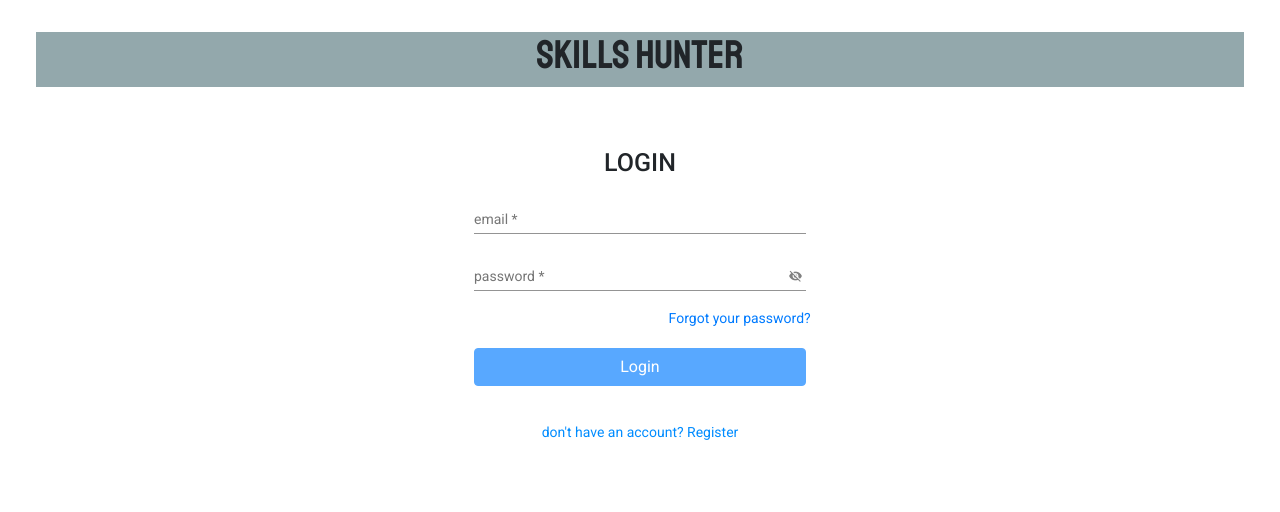
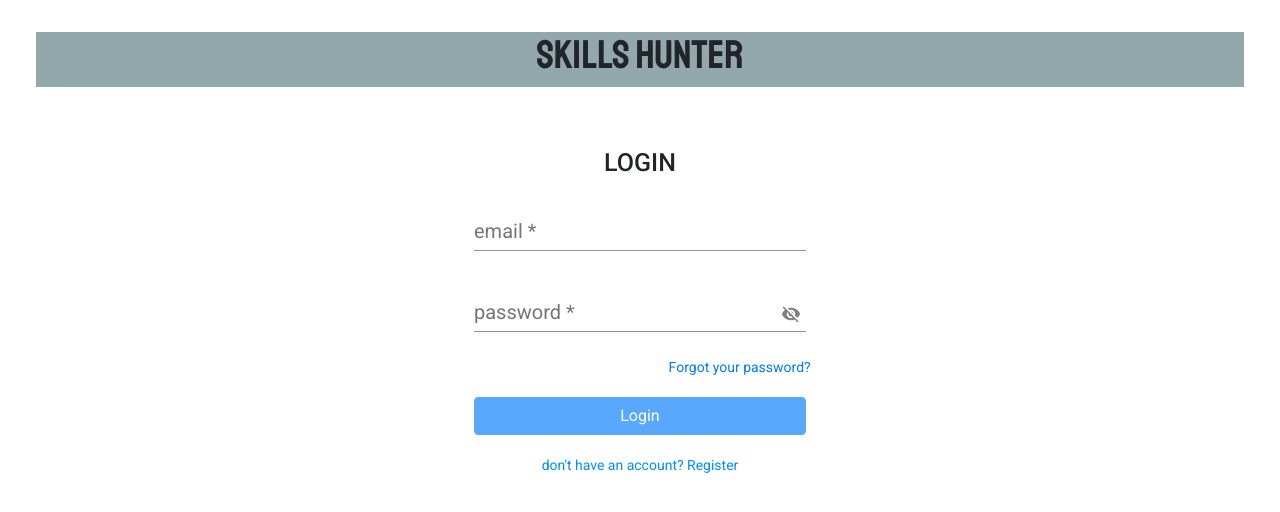
Before and after one commit to COS301-SE-2021/Skills-Hunter, an Angular app in the folder SkillsHunterFrontend/: page / in a window 1280 px wide. Shown: the top 512 px of the page. Built offline with nearby package versions, Linux system fonts and the light colour scheme.

Commit message:
minor changes to login
minor changes to login

```diff
--- /dev/null
+++ b/SkillsHunterFrontend/src/app/classes/login.ts
@@ -0,0 +1,5 @@
+export class login
+{
+    Email: string;
+	Password: string;
+}
--- a/SkillsHunterFrontend/src/app/login/login.component.html
+++ b/SkillsHunterFrontend/src/app/login/login.component.html
@@ -17,7 +17,7 @@
         </mat-form-field>
         <br/>
 
-       <mat-form-field class="field" color="primary">
+       <mat-form-field class="field" color="accent">
             <mat-label>password</mat-label>
             <input formControlName="password" matInput required [type]="hide ? 'password' : 'text'" >
             <mat-error *ngIf="LoginForm.controls['password'].hasError('required')">
@@ -33,11 +33,11 @@
         <a href="#" id="forgot">Forgot your password?</a>
         <div class="form-group" >
         <button id="login" class="btn btn-primary" [disabled]="LoginForm.controls['email'].invalid || LoginForm.controls['password'].invalid" type="submit" >Login</button><br><br>
-        <p *ngIf="buttonLogin != '' && !_match" class="alert alert-danger">
+        <p *ngIf="!_match" class="alert alert-danger">
             Invalid Username or Password !
         </p>
+            <p id="accountLink"><a id="registerlink" [routerLink]="['/register']">don't have an account? Register </a></p>
         </div>
-        <p id="accountLink"><a herf="#" id="registerlink">don't have an account? Register </a></p>
 
     </form>
 </div>
--- a/SkillsHunterFrontend/src/app/login/login.component.scss
+++ b/SkillsHunterFrontend/src/app/login/login.component.scss
@@ -49,7 +49,7 @@
   }
 .field{
     width:50%;
-
+    font-size: 20px;
     }
 
 #forgot{
```
